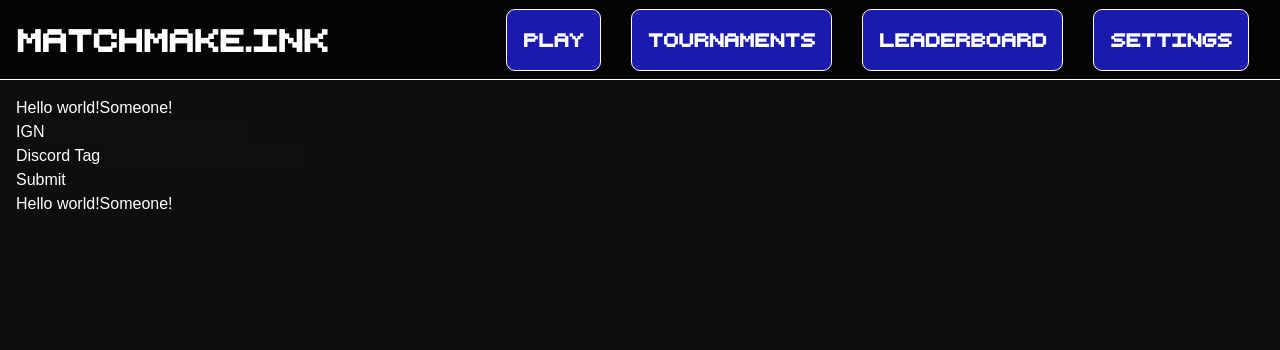
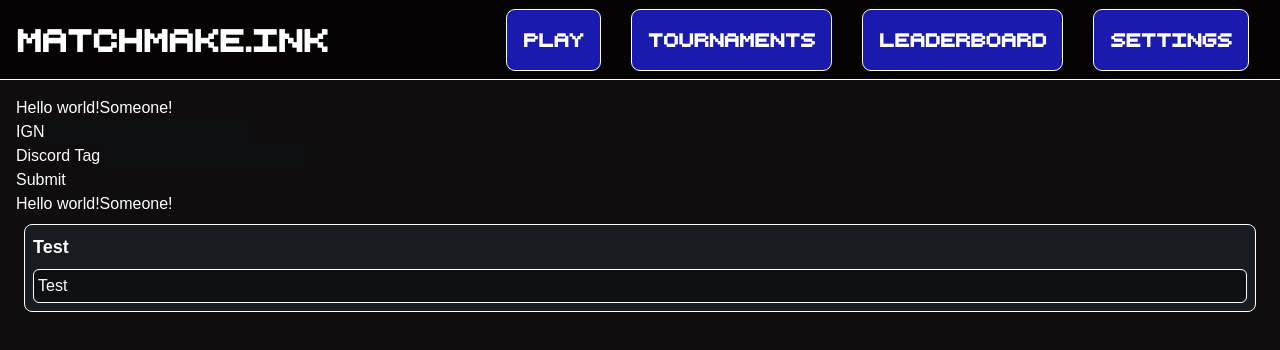
Before and after one commit to matchmake-ink/matchmake.ink, a Next.js app: page / in a window 1280 px wide. Shown: the top 350 px of the page. Built offline with nearby package versions, Linux system fonts and the light colour scheme; no server answers; the database is empty.

Commit message:
add input component

```diff
--- a/app/page.tsx
+++ b/app/page.tsx
@@ -2,6 +2,7 @@
 import { useUser } from "@/lib/client/auth";
 import ProfileEditor from "@/components/profile-editor";
 import ProfileView from "@/components/profile-view";
+import Input from "@/components/input";
 
 export default function Home() {
   const { user, userLoading, userError } = useUser();
@@ -16,6 +17,12 @@ export default function Home() {
       </p>
       <ProfileEditor />
       <ProfileView />
+      <Input
+        label="Test"
+        type="text"
+        value="Test"
+        onChange={(value) => console.log(value)}
+      />
     </>
   );
 }
--- /dev/null
+++ b/components/input.tsx
@@ -0,0 +1,22 @@
+export interface InputProps {
+  label: string;
+  type: string;
+  value: string;
+  onChange: (value: string) => void;
+}
+
+export default function Input({ label, type, value, onChange }: InputProps) {
+  return (
+    <div className="flex flex-col bg-secondary-600 p-2 m-2 border-text border rounded-lg">
+      <label className="text-text text-lg font-bold mb-2" htmlFor={label}>
+        {label}
+      </label>
+      <input
+        className="border border-text rounded-md p-1 focus:outline-none focus:bg-secondary-700"
+        type={type}
+        value={value}
+        onChange={(e) => onChange(e.target.value)}
+      />
+    </div>
+  );
+}
```
